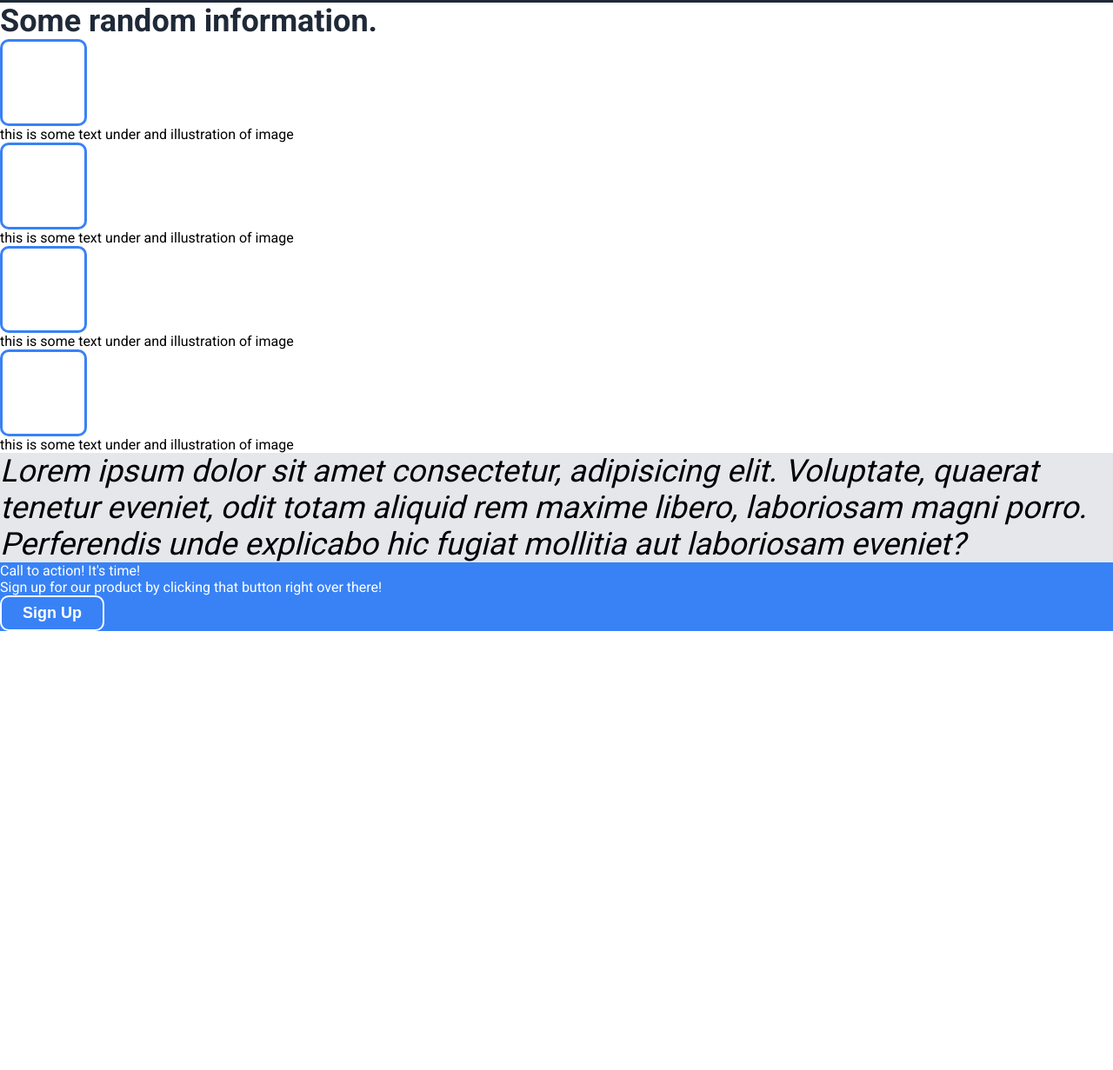
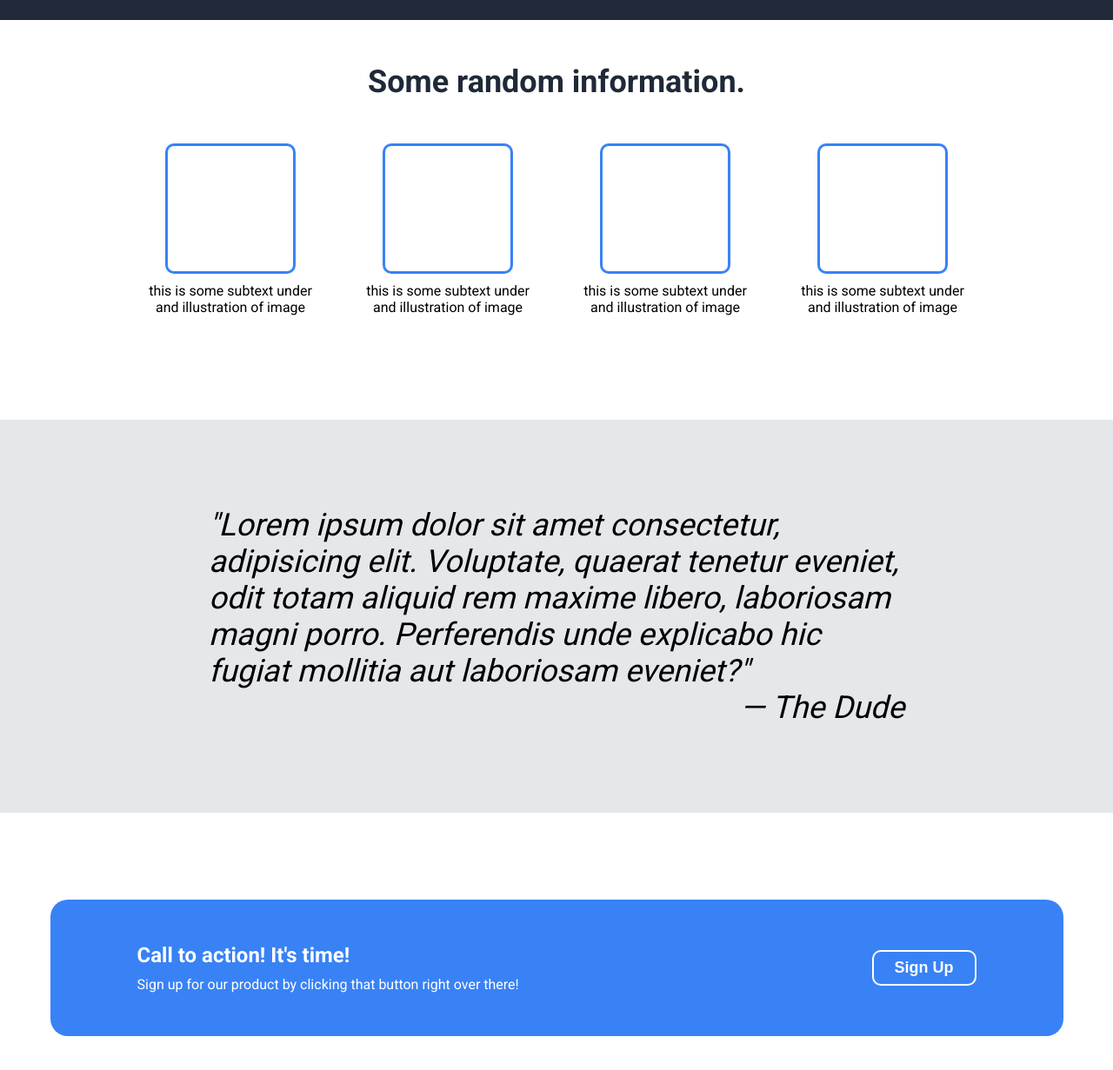
Before and after one commit to denniyusof/landing-page-top, a plain HTML site: page index.html in a window 1280 px wide. Shown: the part 529-1760 px from the top of the page at 87% size. Before the commit the page ends 1255 px from the top, so only its background shows below. Drawn offline with Linux system fonts and the light colour scheme.

Commit message:
finished project except copyright section

```diff
--- a/index.html
+++ b/index.html
@@ -40,36 +40,43 @@
     <main>
       <section class="page-width info">
         <h2 class="info-header-text">Some random information.</h2>
+        <div class="flex-wrapper">
           <div>
             <div class="img-gallery"></div>
-          <p>this is some text under and illustration of image</p>
+            <p>this is some subtext under and illustration of image</p>
           </div>
           <div>
             <div class="img-gallery"></div>
-          <p>this is some text under and illustration of image</p>
+            <p>this is some subtext under and illustration of image</p>
           </div>
           <div>
             <div class="img-gallery"></div>
-          <p>this is some text under and illustration of image</p>
+            <p>this is some subtext under and illustration of image</p>
           </div>
           <div>
             <div class="img-gallery"></div>
-          <p>this is some text under and illustration of image</p>
+            <p>this is some subtext under and illustration of image</p>
+          </div>
         </div>
       </section>
-      <section class="quote-section page-width">
+      <section class="quote-section">
         <p>
-          Lorem ipsum dolor sit amet consectetur, adipisicing elit. Voluptate,
-          quaerat tenetur eveniet, odit totam aliquid rem maxime libero,
-          laboriosam magni porro. Perferendis unde explicabo hic fugiat mollitia
-          aut laboriosam eveniet?
+          &#34;Lorem ipsum dolor sit amet consectetur, adipisicing elit.
+          Voluptate, quaerat tenetur eveniet, odit totam aliquid rem maxime
+          libero, laboriosam magni porro. Perferendis unde explicabo hic fugiat
+          mollitia aut laboriosam eveniet?&#34;
+          <span class="no-wrap">&#8212; The Dude</span>
         </p>
       </section>
     </main>
     <footer>
       <div>
-        <p>Call to action! It's time!</p>
-        <p>Sign up for our product by clicking that button right over there!</p>
+        <div>
+          <p class="cta-p">Call to action! It's time!</p>
+          <p>
+            Sign up for our product by clicking that button right over there!
+          </p>
+        </div>
         <button>sign up</button>
       </div>
     </footer>
--- a/style.css
+++ b/style.css
@@ -15,10 +15,21 @@ html {
   margin-inline: auto;
 }
 
+.no-wrap {
+  white-space: nowrap;
+}
+
+.flex-wrapper {
+  display: flex;
+  justify-content: center;
+  gap: 50px;
+}
+
 header {
   background-color: #1f2937;
   color: #f9faf8;
   padding-inline: 100px;
+  padding-top: 20px;
 }
 
 nav {
@@ -84,38 +95,62 @@ button {
   font-size: 36px;
   font-weight: 700;
   color: #1f2937;
+  text-align: center;
+  margin-bottom: 50px;
 }
 
-main {
-  background-color: #e5e7eb;
+.flex-wrapper > div {
+  text-align: center;
+  flex-basis: 200px;
 }
 
 main .info {
   background-color: #fff;
+  padding-block: 50px;
+  margin-bottom: 70px;
 }
 
 .img-gallery {
   border: 3px solid #3882f6;
   border-radius: 10px;
-  width: 100px;
-  height: 100px;
+  width: 150px;
+  height: 150px;
+  margin-inline: auto;
+  margin-bottom: 10px;
 }
 
 .quote-section {
   background-color: #e5e7eb;
-  /* padding: 100px 0; */
+  padding: 100px 150px;
 }
 
 .quote-section > p {
   font-size: 36px;
   font-style: italic;
-  /* width: 40ch;
-  margin-inline: auto; */
+  max-width: 800px;
+  margin-inline: auto;
+}
+
+.quote-section span {
+  width: 100%;
+  text-align: right;
+  display: inline-block;
+}
+
+footer {
+  padding-block: 100px;
 }
 
 footer > div {
   background-color: #3882f6;
   color: #fff;
+  max-width: 1165px;
+  margin-inline: auto;
+  padding: 50px 100px;
+  display: flex;
+  justify-content: space-between;
+  align-items: center;
+  border-radius: 20px;
 }
 
 footer button {
@@ -123,3 +158,9 @@ footer button {
   border-radius: 10px;
   padding: 8px 24px;
 }
+
+.cta-p {
+  font-weight: 700;
+  font-size: 24px;
+  margin-bottom: 10px;
+}
```
Lines whose indentation alone changed are shown as unchanged.
